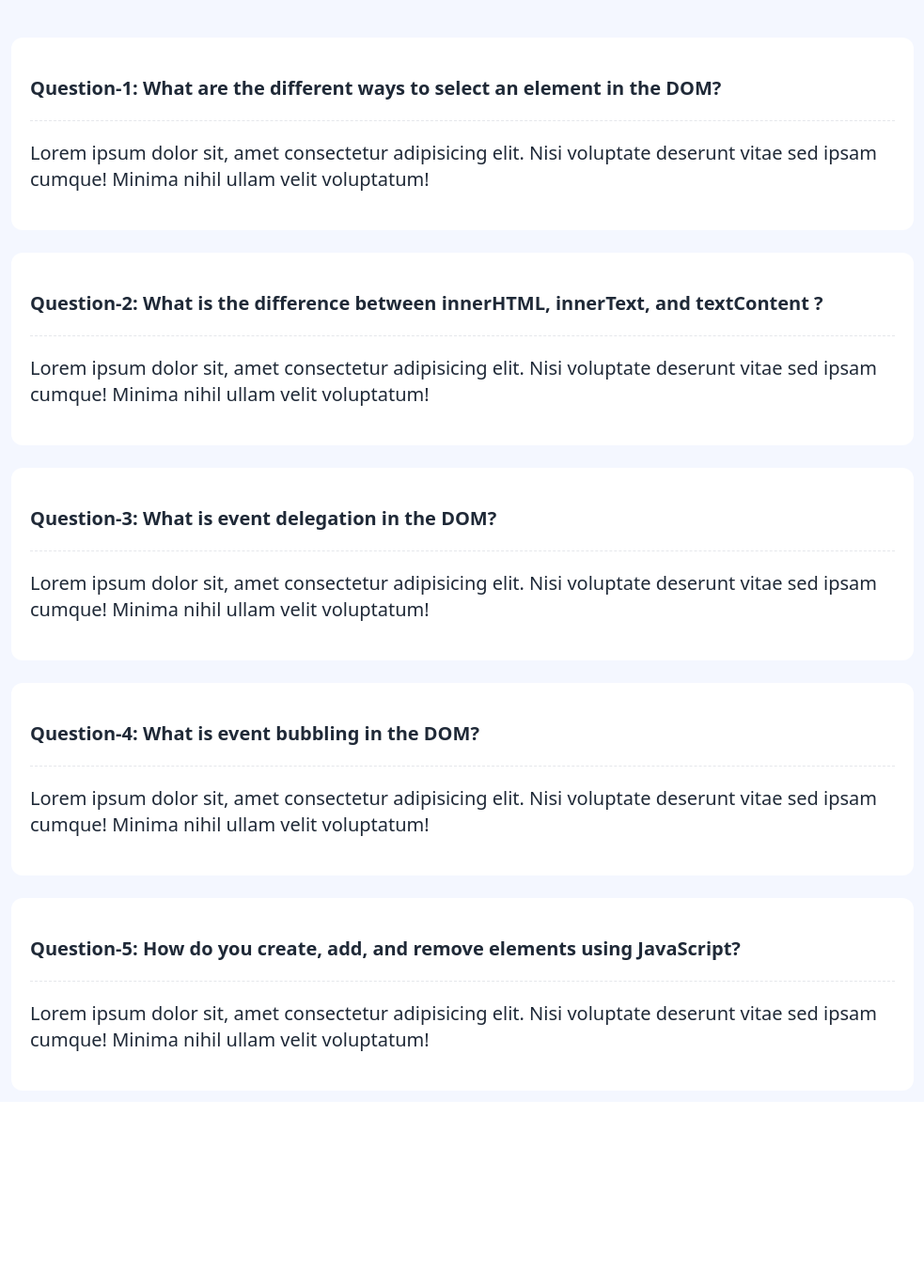
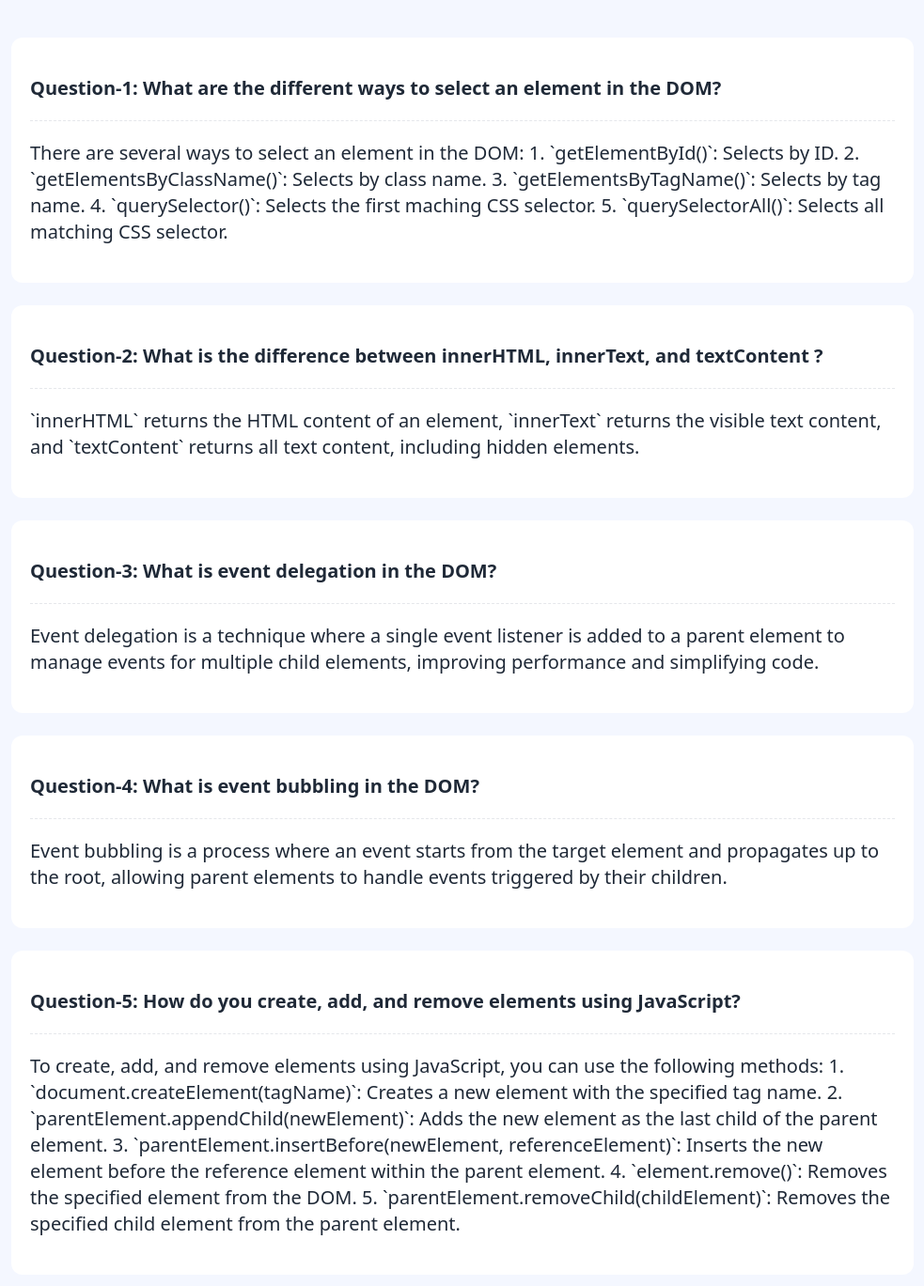
Before and after one commit to rifathassan478/Assignment-5, a plain HTML site: page blog.html in a window 1280 px wide. Shown: the part 180-1549 px from the top of the page at 94% size, without its empty margins (148-1131 px from the left). Before the commit the page ends 1353 px from the top, so only its background shows below. Drawn offline with nearby package versions, Linux system fonts and the light colour scheme.

Commit message:
Answered blog questions

```diff
--- a/blog.html
+++ b/blog.html
@@ -45,9 +45,12 @@
               the DOM?
             </h3>
             <p class="py-5 text-xl">
-              Lorem ipsum dolor sit, amet consectetur adipisicing elit. Nisi
-              voluptate deserunt vitae sed ipsam cumque! Minima nihil ullam
-              velit voluptatum!
+                There are several ways to select an element in the DOM:
+                1. `getElementById()`: Selects by ID.
+                2. `getElementsByClassName()`: Selects by class name.
+                3. `getElementsByTagName()`: Selects by tag name.
+                4. `querySelector()`: Selects the first maching CSS selector.
+                5. `querySelectorAll()`: Selects all matching CSS selector.
             </p>
           </div>
         </div>
@@ -60,9 +63,7 @@
               and textContent ?
             </h3>
             <p class="py-5 text-xl">
-              Lorem ipsum dolor sit, amet consectetur adipisicing elit. Nisi
-              voluptate deserunt vitae sed ipsam cumque! Minima nihil ullam
-              velit voluptatum!
+                `innerHTML` returns the HTML content of an element, `innerText` returns the visible text content, and `textContent` returns all text content, including hidden elements.
             </p>
           </div>
         </div>
@@ -74,9 +75,7 @@
               Question-3: What is event delegation in the DOM?
             </h3>
             <p class="py-5 text-xl">
-              Lorem ipsum dolor sit, amet consectetur adipisicing elit. Nisi
-              voluptate deserunt vitae sed ipsam cumque! Minima nihil ullam
-              velit voluptatum!
+                Event delegation is a technique where a single event listener is added to a parent element to manage events for multiple child elements, improving performance and simplifying code.
             </p>
           </div>
         </div>
@@ -88,9 +87,7 @@
               Question-4: What is event bubbling in the DOM?
             </h3>
             <p class="py-5 text-xl">
-              Lorem ipsum dolor sit, amet consectetur adipisicing elit. Nisi
-              voluptate deserunt vitae sed ipsam cumque! Minima nihil ullam
-              velit voluptatum!
+                Event bubbling is a process where an event starts from the target element and propagates up to the root, allowing parent elements to handle events triggered by their children.
             </p>
           </div>
         </div>
@@ -103,9 +100,12 @@
               JavaScript?
             </h3>
             <p class="py-5 text-xl">
-              Lorem ipsum dolor sit, amet consectetur adipisicing elit. Nisi
-              voluptate deserunt vitae sed ipsam cumque! Minima nihil ullam
-              velit voluptatum!
+                To create, add, and remove elements using JavaScript, you can use the following methods:
+                1. `document.createElement(tagName)`: Creates a new element with the specified tag name.
+                2. `parentElement.appendChild(newElement)`: Adds the new element as the last child of the parent element.
+                3. `parentElement.insertBefore(newElement, referenceElement)`: Inserts the new element before the reference element within the parent element.
+                4. `element.remove()`: Removes the specified element from the DOM.
+                5. `parentElement.removeChild(childElement)`: Removes the specified child element from the parent element.
             </p>
           </div>
         </div>
```
